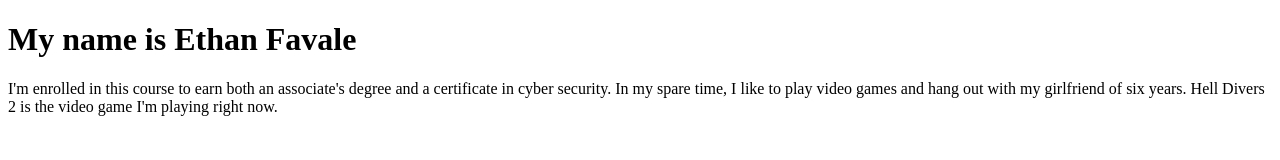
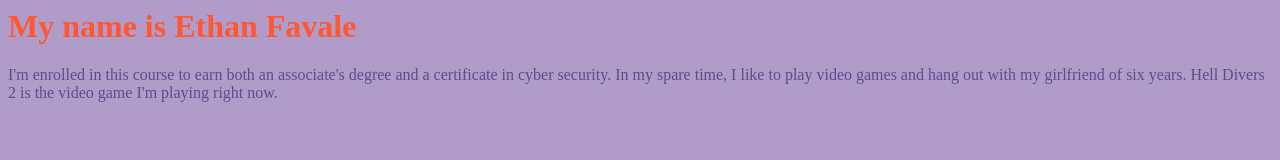
Before and after one commit to EthanFavale/EthanFavale.github.io, a plain HTML site: page index.html in a window 1280 px wide. Drawn offline with Linux system fonts and the light colour scheme.

Commit message:
index.html

```diff
--- a/index.html
+++ b/index.html
@@ -1,23 +1,23 @@
-<!DOCTYPE html>
+
 <html>
 <head>
 <title>My Personal Introduction</title>
-<style>CCS rules
+<style>
 body {
-       background-color:B9B1B4;
-  }
+  background-color: #B19CC9;
+}
 
 h1 {
-  color:25120A;
+  color: #25120A;
 }
 
 p {
-color:319A77;
+  color: #319A77;
 }
 </style>
 </head>
 <body>
-<h1>My name is Ethan Favale</h1>
-<p1>I'm enrolled in this course to earn both an associate's degree and a certificate in cyber security. In my spare time, I like to play video games and hang out with my girlfriend of six years. Hell Divers 2 is the video game I'm playing right now.</p1>
+<h1 style="color: #FF5733;">My name is Ethan Favale</h1>
+<p style="color: #5F4B8B;">I'm enrolled in this course to earn both an associate's degree and a certificate in cyber security. In my spare time, I like to play video games and hang out with my girlfriend of six years. Hell Divers 2 is the video game I'm playing right now.</p>
 </body>
 </html>
```
